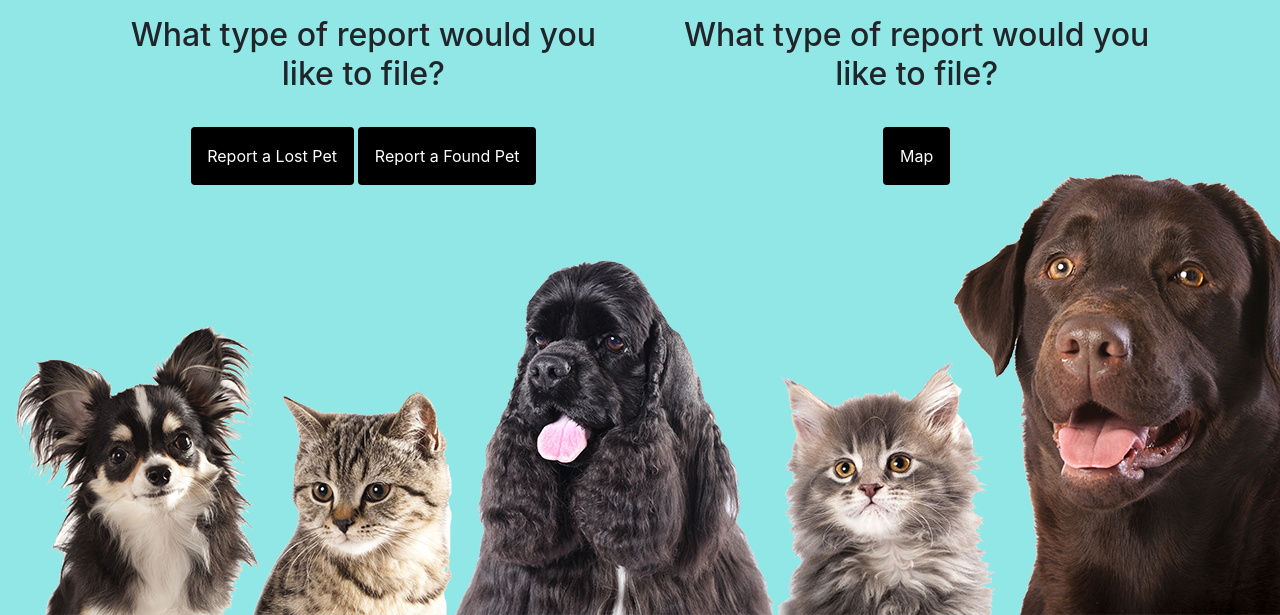
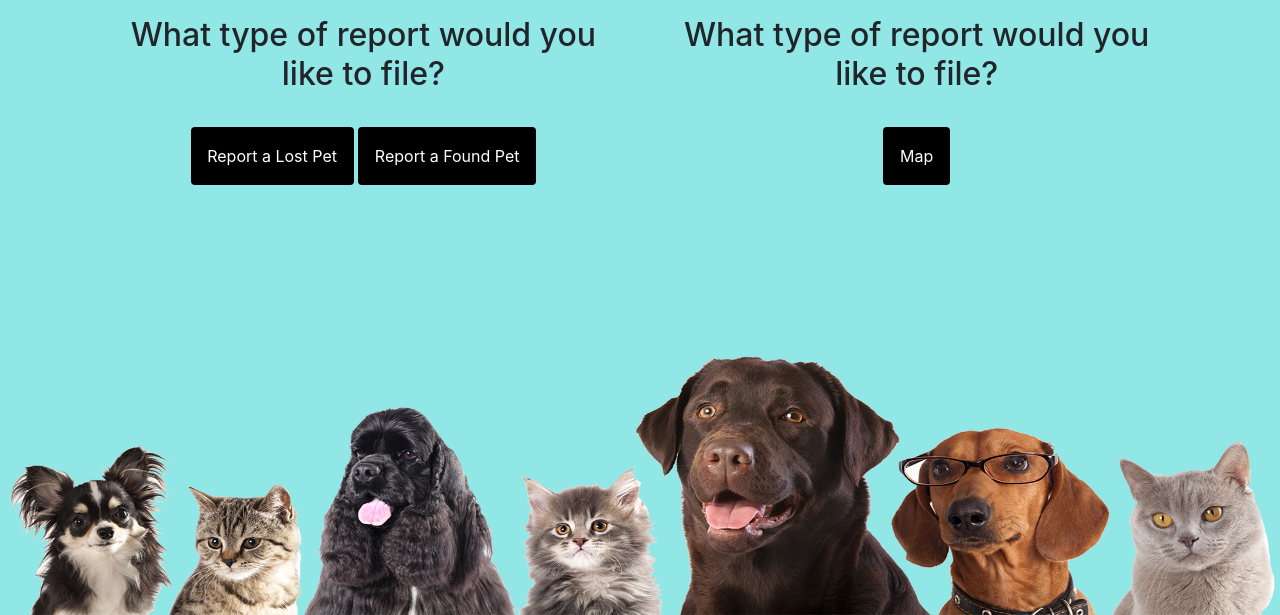
Before and after one commit to MichaelPearson-gif/lost_pet, a Flask app: page / in a window 1280 px wide; the page is wider, and only the part inside the window is pictured. Shown: the part 185-800 px from the top of that part. Run offline with Flask 2, Linux system fonts and the light colour scheme; some libraries are stand-ins or nearby versions.

Commit message:
Fixed a sizing issue with the image

```diff
--- a/Frontend/Pet_Locator/static/css/style.css
+++ b/Frontend/Pet_Locator/static/css/style.css
@@ -7,6 +7,8 @@ img {
     position: absolute;
     bottom: 0%;
     margin-top: 8%;
+    width: 100%;
+    height: 35%;
     visibility: visible;
 }
 
```
